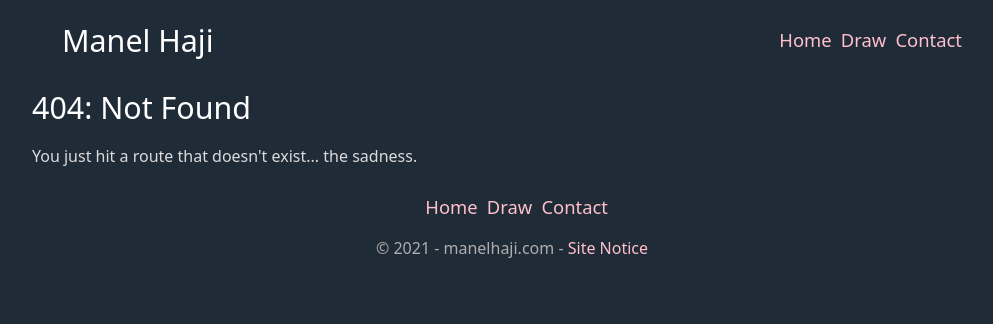
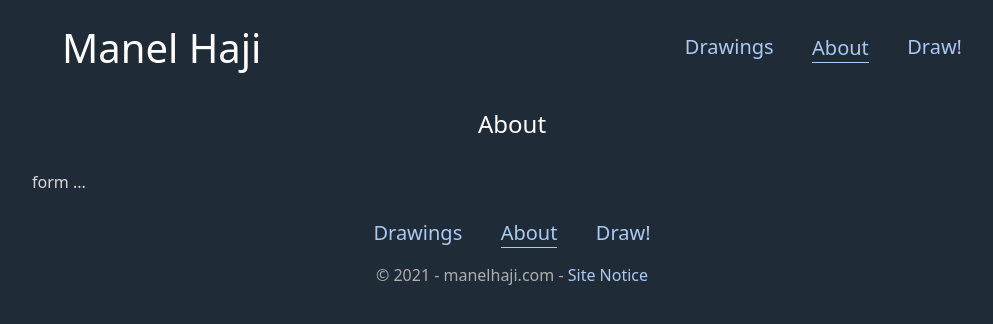
Before and after one commit to repetitioestmaterstudiorum/manelhaji-frontend, a Gatsby site: page /about in a window 1280 px wide. Before the commit this address had no page. Shown: the whole page, without its empty margins (128-1121 px from the left). Built offline with nearby package versions, Linux system fonts and the light colour scheme; Gatsby itself is replaced by a stand-in of ours.

Commit message:
styling like a crazy person

```diff
--- a/src/components/gallery.js
+++ b/src/components/gallery.js
@@ -94,7 +94,7 @@ const resetBtn = {
   fontWeight: "200",
   padding: "8px 14px",
   marginRight: "14px",
-  backgroundColor: "#3f3f3f",
+  backgroundColor: "rgb(63 63 63 / 50%)",
 }
 
 function Gallery() {
--- a/src/components/header.js
+++ b/src/components/header.js
@@ -12,11 +12,16 @@ const headerStyle = {
   alignItems: "center",
 }
 
+const logoText = {
+  margin: 0,
+  fontSize: "min(8vw, 40px)",
+}
+
 // link styles in water-css-overrides.css
 const Header = ({ siteTitle }) => (
   <header style={headerStyle}>
     <div>
-      <h1 style={{ margin: 0 }}>
+      <h1 style={logoText}>
         <Link
           to="/"
           style={{
--- a/src/components/menu.js
+++ b/src/components/menu.js
@@ -4,14 +4,15 @@ import { Link } from "gatsby"
 const menuStyle = {
   display: "flex",
   alignItems: "center",
+  fontSize: "min(4.5vw, 20px)",
 }
 
 export default function Menu() {
   return (
     <div className="menu" style={menuStyle}>
-      <Link to="/">Home</Link>
-      <Link to="/draw/">Draw</Link>
-      <Link to="/contact/">Contact</Link>
+      <Link to="/">Drawings</Link>
+      <Link to="/about/">About</Link>
+      <Link to="/draw/">Draw!</Link>
     </div>
   )
 }
--- a/src/pages/contact.js
+++ b/src/pages/about.js
@@ -3,12 +3,12 @@ import React from "react"
 import Layout from "../components/layout"
 import SEO from "../components/seo"
 
-const Contact = () => (
+const About = () => (
   <Layout>
-    <SEO title="- Contact -" />
-    <h2>- Contact -</h2>
+    <SEO title="- About -" />
+    <h2>About</h2>
     <p>form ...</p>
   </Layout>
 )
 
-export default Contact
+export default About
--- a/src/pages/draw.js
+++ b/src/pages/draw.js
@@ -6,7 +6,7 @@ import SEO from "../components/seo"
 const Draw = () => (
   <Layout>
     <SEO title="Draw" />
-    <h2>- Draw -</h2>
+    <h2>Draw!</h2>
     <p>magic here</p>
   </Layout>
 )
--- a/src/pages/index.js
+++ b/src/pages/index.js
@@ -8,7 +8,7 @@ import Gallery from "../components/gallery"
 const IndexPage = () => (
   <Layout>
     <SEO title="Home" />
-    <h2>- Drawings -</h2>
+    <h2>Drawings</h2>
     <SimpleReactLightbox>
       <Gallery />
     </SimpleReactLightbox>
--- a/src/water-css/overrides.css
+++ b/src/water-css/overrides.css
@@ -1,6 +1,6 @@
 /* overrides the official way */
 :root {
-  --links: pink;
+  --links: #abcaf2;
   --text-muted: #aeaeae;
 }
 
@@ -25,15 +25,17 @@ h2 {
 .menu > [aria-current="page"],
 .menu > a:hover {
   display: inline-block;
-  border-bottom: 2px solid pink;
+  border-bottom: min(0.5vw, 1.5px) solid #abcaf2;
   margin-bottom: 0;
 }
 .menu > a {
-  margin-bottom: 2px;
-  margin-left: 0.5em;
+  margin-bottom: min(0.5vw, 1.5px);
+  margin-left: 3vw;
   text-decoration: none !important;
-  font-size: 1.15em;
   font-weight: 300;
+}
+.menu > a:nth-child(1) {
+  margin-left: 0;
 }
 
 button:focus {
```
